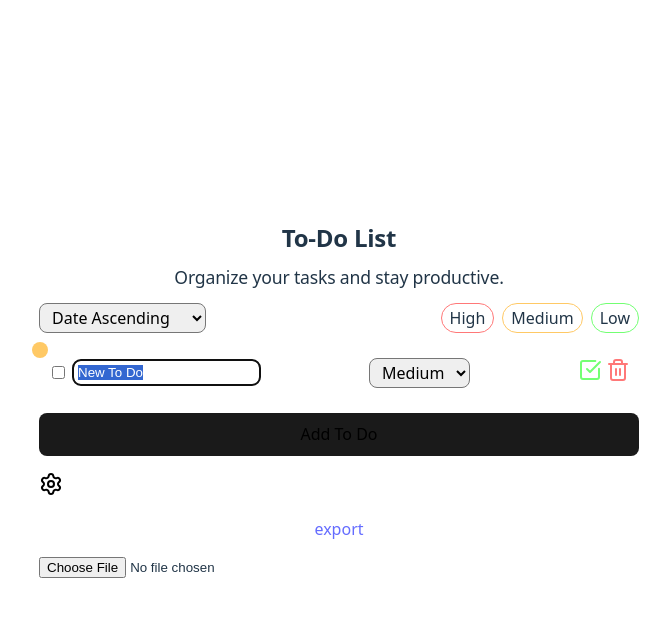
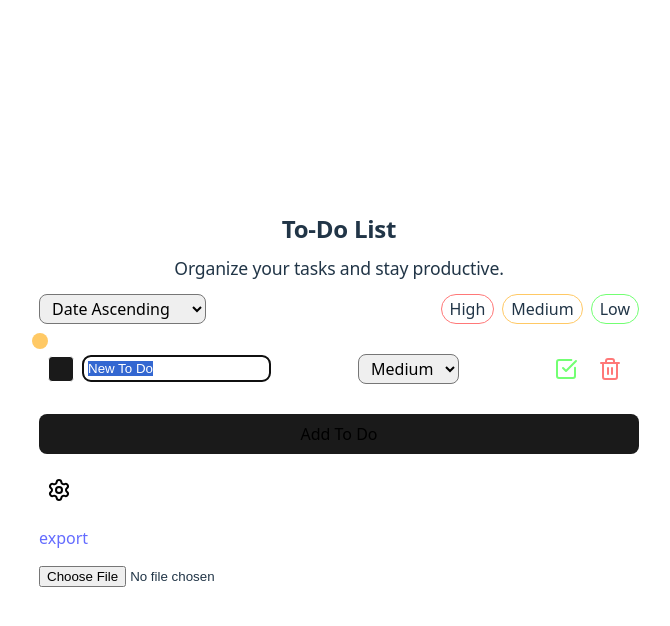
Before and after one commit to Alex761944/react-to-do-app, a React (Vite) app: page / in a window 1280 px wide. Both pictures are taken after a click on the button "Add To Do". Shown: the top 626 px of the page, without its empty margins (301-971 px from the left). Built offline with nearby package versions, Linux system fonts and the light colour scheme.

Commit message:
End call with max

```diff
--- a/src/App.css
+++ b/src/App.css
@@ -7,13 +7,6 @@
   max-width: 1280px;
   margin: 0 auto;
   padding: 2rem;
-  text-align: center;
-}
-
-@media (prefers-reduced-motion: no-preference) {
-  a:nth-of-type(2) .logo {
-    animation: logo-spin infinite 20s linear;
-  }
 }
 
 .Settings {
@@ -24,7 +17,7 @@
   width: 90%;
   max-width: 400px;
   border-radius: var(--border-radius);
-  border: 1px solid white;
+  border: var(--border-size) solid white;
 }
 
 .Modal__Close {
--- a/src/components/Button/Button.css
+++ b/src/components/Button/Button.css
@@ -1,26 +1,26 @@
 .Button {
   border-radius: var(--border-radius);
-  border: 1px solid transparent;
-  padding: 0.6em 1.2em;
-  font-size: 1em;
+  border: var(--border-size) solid transparent;
+  padding: var(--size-m) var(--size-l);
+  font-size: 1rem;
   font-weight: 500;
   font-family: inherit;
-  background-color: #1a1a1a;
+  background-color: var(--button-background-color);
   cursor: pointer;
   transition: border-color 0.25s;
 }
 
+.Button:focus-visible {
+  outline: none;
+}
+
+.Button:hover {
+  border-color: var(--highlight-color);
+}
+
 .Button--Icon {
-  padding: 0;
+  display: flex;
+  padding: var(--size-m);
   background: none;
   border: none;
 }
-
-button:hover {
-  border-color: #646cff;
-}
-
-button:focus,
-button:focus-visible {
-  outline: 4px auto -webkit-focus-ring-color;
-}
--- a/src/components/Checkbox/Checkbox.css
+++ b/src/components/Checkbox/Checkbox.css
@@ -0,0 +1,12 @@
+.Checkbox {
+  flex-shrink: 0;
+  display: flex;
+  justify-content: center;
+  align-items: center;
+  width: var(--checkbox-size);
+  aspect-ratio: 1;
+  background-color: var(--checkbox-background-color);
+  border-radius: var(--border-radius-s);
+  border: var(--border-size) var(--border-style) var(--border-color);
+  cursor: pointer;
+}
--- a/src/components/Checkbox/Checkbox.jsx
+++ b/src/components/Checkbox/Checkbox.jsx
@@ -1,5 +1,17 @@
+import { Check } from "lucide-react";
 import "./Checkbox.css";
 
-export function Checkbox(isChecked, onChange) {
-  return <input type="checkbox" isChecked={isChecked} onChange={onChange} />;
+export function Checkbox({ checked, onChange }) {
+  return (
+    <label className="Checkbox">
+      <input
+        className="u-Hidden"
+        type="checkbox"
+        checked={checked}
+        onChange={onChange}
+      />
+
+      {checked && <Check size={20} strokeWidth={4} />}
+    </label>
+  );
 }
--- a/src/components/ToDo/ToDo.css
+++ b/src/components/ToDo/ToDo.css
@@ -5,12 +5,13 @@
   justify-content: space-between;
   padding: var(--size-m);
   gap: var(--size-l);
-  border: var(--border-size) var(--border-style) var(--border-color);
+  border: var(--border-size) var(--border-style-secondary) var(--border-color);
 }
 
 .ToDo__Content {
   display: flex;
-  gap: var(--size-s);
+  align-items: center;
+  gap: var(--size-m);
   cursor: pointer;
 }
 
--- a/src/components/ToDo/ToDo.jsx
+++ b/src/components/ToDo/ToDo.jsx
@@ -61,7 +61,7 @@ export function ToDo({
   return (
     <div className={`ToDo ${isDone ? "ToDo--Done" : ""}`}>
       <label className="ToDo__Content">
-        <Checkbox isChecked={isDone} onChange={onToggle}></Checkbox>
+        <Checkbox checked={isDone} onChange={onToggle} />
         {isInEditMode ? (
           <form onSubmit={() => handleSave(inputValue, currentPriority)}>
             <input
--- a/src/index.css
+++ b/src/index.css
@@ -16,11 +16,14 @@
   --background-color: rgb(36, 36, 36);
 
   --text-font-family: system-ui, Avenir, Helvetica, Arial, sans-serif;
-  --text-color-muted: #888;
+  --text-color-muted: rgb(136, 136, 136);
 
   --success: rgb(115, 255, 115);
   --warning: rgb(255, 201, 101);
   --danger: rgb(255, 120, 120);
+
+  --highlight-color: rgb(100, 108, 255);
+  --highlight-color-hover: rgb(83, 91, 242);
 
   --size-xs: 2px;
   --size-s: 4px;
@@ -29,8 +32,10 @@
   --size-xl: 24px;
 
   --border-size: 1px;
-  --border-style: dashed;
+  --border-style: solid;
+  --border-style-secondary: dashed;
   --border-color: rgb(255, 255, 255);
+  --border-radius-s: 4px;
   --border-radius: 8px;
   --border-radius-max: 100vmax;
 
@@ -39,16 +44,23 @@
   /* Badge */
   --badge-text-color: rgb(255, 255, 255);
   --badge-border-active-color: rgb(255, 255, 255);
+
+  /* Button */
+  --button-background-color: rgb(26, 26, 26);
+
+  /* Checkbox */
+  --checkbox-background-color: rgb(26, 26, 26);
+  --checkbox-size: 24px;
 }
 
 a {
   font-weight: 500;
-  color: #646cff;
+  color: var(--highlight-color);
   text-decoration: inherit;
 }
 
 a:hover {
-  color: #535bf2;
+  color: var(--highlight-color-hover);
 }
 
 body {
```
